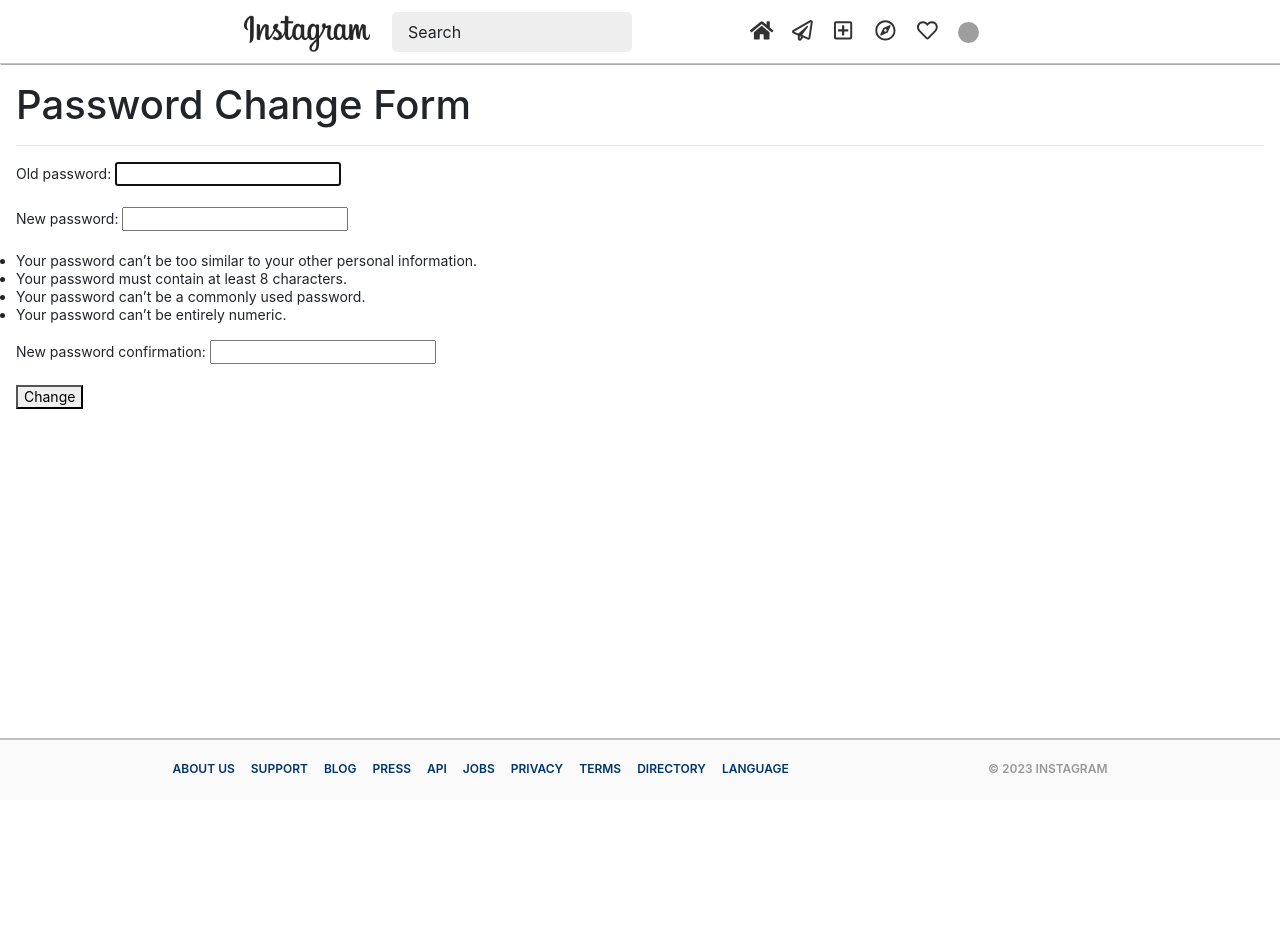
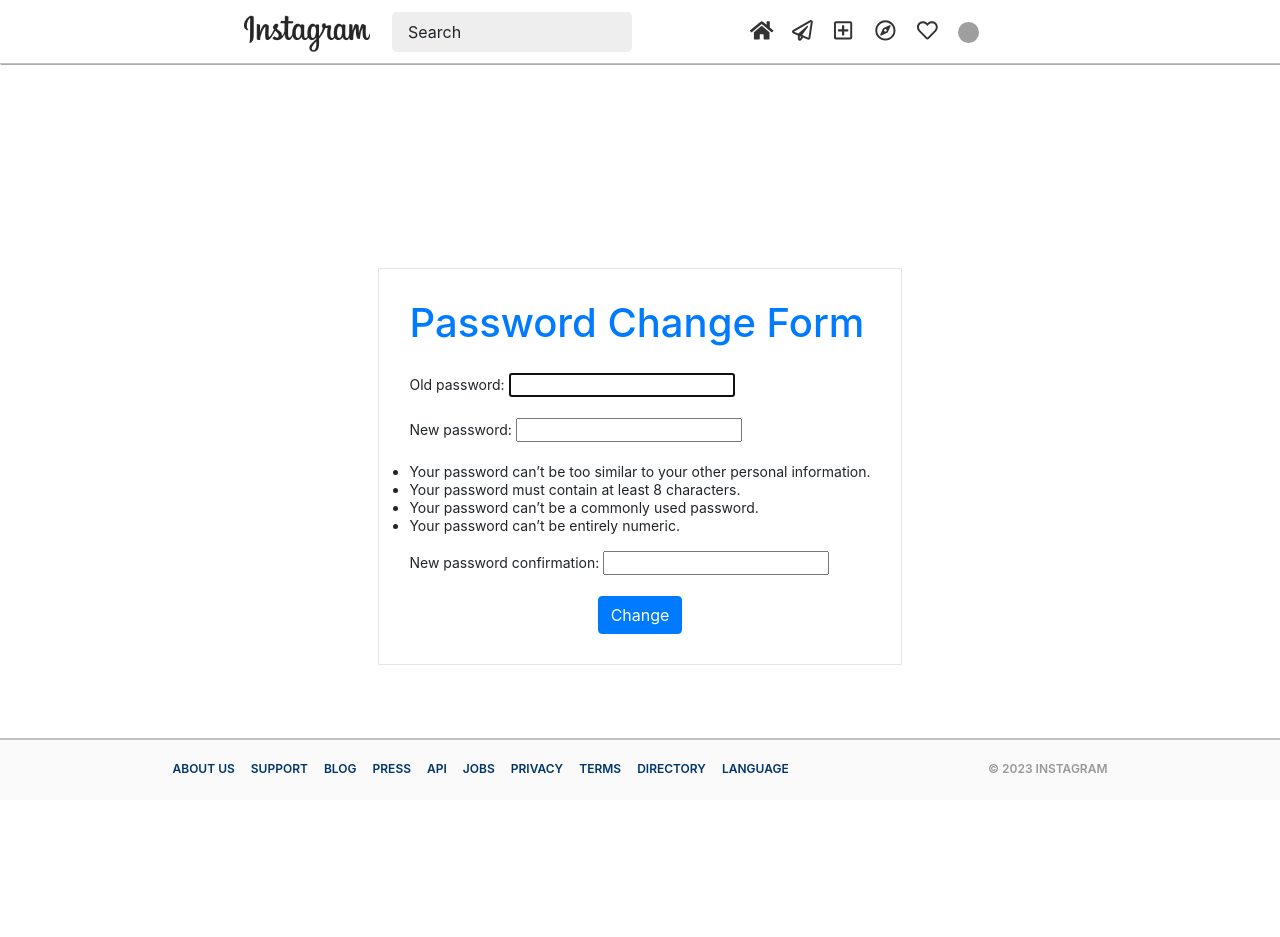
Before and after one commit to Shervin-Gouhari/10.-social_media, a Django app: page /account/password_change/ in a window 1280 px wide. Before the commit the page ends 773 px from the top, so only its background shows below. Run offline with Django 4.2, Linux system fonts and the light colour scheme; the visitor is signed in with stand-in values (Sample User, id 1); some libraries are stand-ins or nearby versions; grey boxes are pictures that could not be loaded.

Commit message:
password change templates.

```diff
--- a/static/css/explore.css
+++ b/static/css/explore.css
@@ -3,6 +3,7 @@
     grid-template-columns: auto auto auto;
     grid-gap: 2%;
     padding: 0 20%;
+    padding-bottom: 135px;
 }
 
 .explore-item {
--- a/templates/registration/password_change_form.html
+++ b/templates/registration/password_change_form.html
@@ -2,12 +2,27 @@
 {% block title %} Password Change Form {% endblock title %}
 
 {% block content %}
-<section class="m-3">
-    <h1>Password Change Form</h1>
-    <hr />
-    <form action="" method="POST">
-        {% csrf_token %} {{form.as_p}}
-        <button type="submit">Change</button>
-    </form>
+<style>
+    #uniquee {
+        display: block;
+        width: fit-content;
+        margin: auto;
+        padding: 30px;
+        background-color: rgb(255, 255, 255);
+        border: 1px solid #e6e6e6;
+        border-radius: 1px;
+    }
+</style>
+<div style="height: 202.5px; background-color: #fff;"></div>
+<section style="height: 607.5px; background-color: #fff;">
+    <div id="uniquee">
+        <h1 class="text-primary">Password Change Form</h1><br>
+        <div>
+            <form action="" method="POST">
+                {% csrf_token %} {{form.as_p}}
+                <div class="text-center"><button type="submit" class="btn btn-primary">Change</button></div>
+            </form>
+        </div>
+    </div>
 </section>
 {% endblock content %}
```
Also changed, not shown: templates/registration/password_change_done.html (+3 -4 lines).
